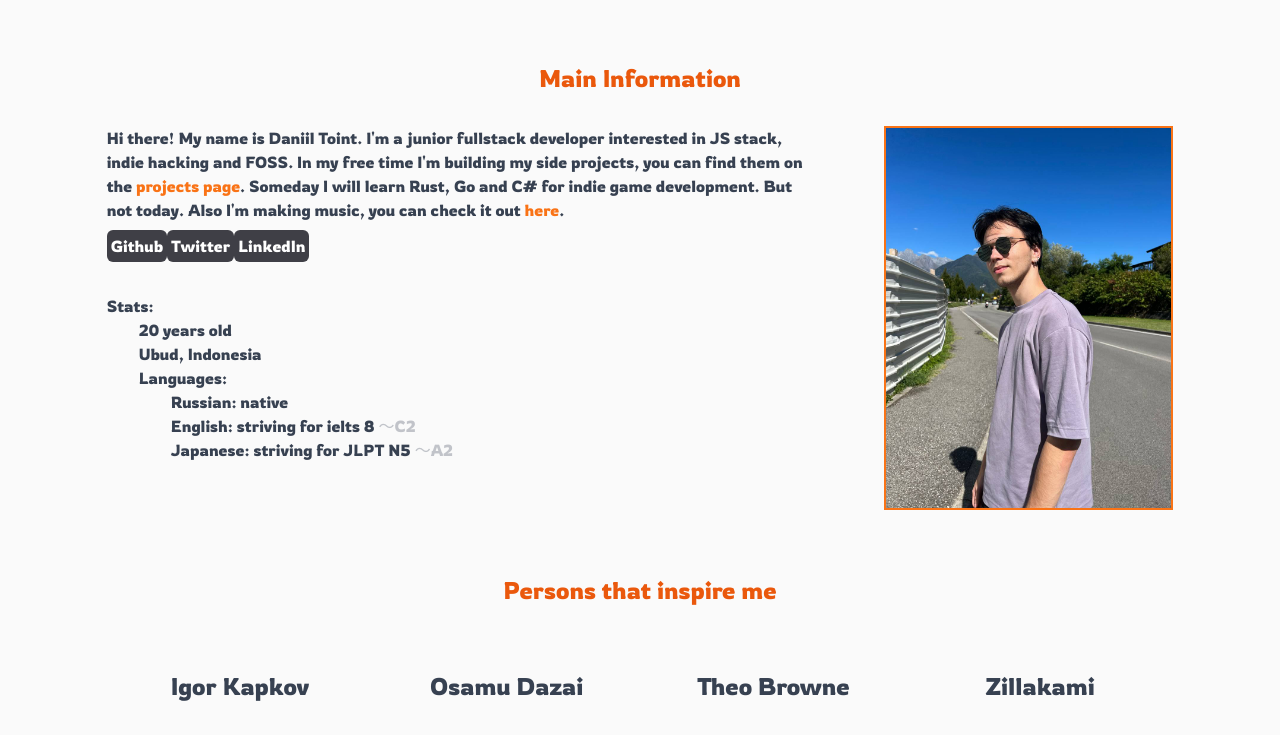
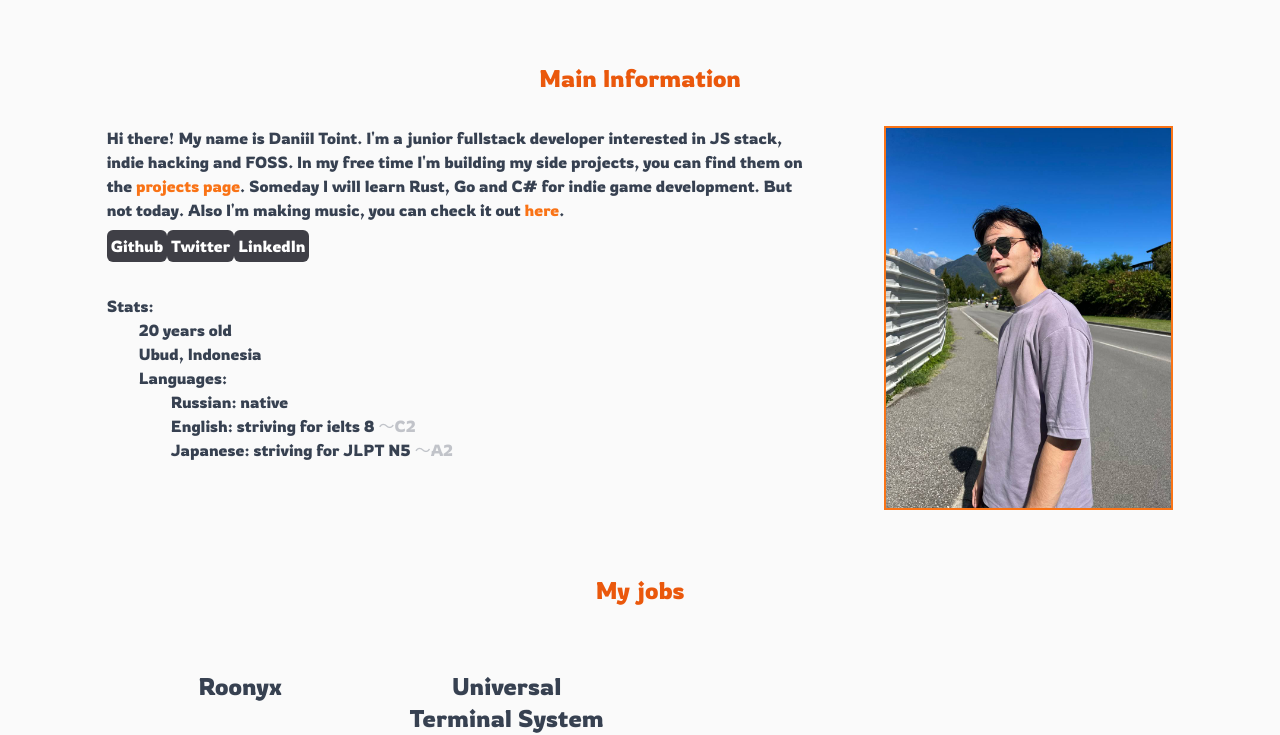
Before and after one commit to sobresaliente/my-world, an Astro site: page /about in a window 1280 px wide. Shown: the part 66-801 px from the top of the page. Built offline with nearby package versions, Linux system fonts and the light colour scheme; Astro itself is replaced by a stand-in of ours.

Commit message:
Add jobs block in about

```diff
--- a/src/pages/about.astro
+++ b/src/pages/about.astro
@@ -50,6 +50,13 @@ const pageTitle = "About me";
             </div>
         </AboutBlock>
 
+        <AboutBlock title="My  jobs">
+                <AboutGrid>
+                <AboutItem name="Roonyx" link="https://www.linkedin.com/company/roonyx" description="Built CRM system" picture="https://external-content.duckduckgo.com/iu/?u=https%3A%2F%2Fi.pinimg.com%2Foriginals%2Fcb%2Fa0%2F8e%2Fcba08e5238c05a6765a707e6a6b4f40d.jpg&f=1&nofb=1&ipt=f6e00cbfa8dbacf231ebfb19d7045c372d8ac13fad8e5e6dd34fb3fa5ca52d9b&ipo=images"  />
+                <AboutItem name="Universal Terminal System" link="https://www.linkedin.com/company/universal-terminal-system/mycompany/verification/" description="Teamlead" picture="https://external-content.duckduckgo.com/iu/?u=https%3A%2F%2Fmedia-exp1.licdn.com%2Fdms%2Fimage%2FC4D0BAQFFoxb8vz9D-A%2Fcompany-logo_200_200%2F0%2F1613020114591%3Fe%3D2147483647%26v%3Dbeta%26t%3D9CtWgZ5AffrMUIyThjZqjx7wQ8r69FrLT2ruRnAfbiw&f=1&nofb=1&ipt=e4edd7eee0f5c77b1b2e6805aa2272323eb288b4267c5950e98974aab0e6c628&ipo=images"  />
+            </AboutGrid>
+        </AboutBlock>
+
         <AboutBlock title="Persons that inspire me">
             <AboutGrid>
                 <AboutItem name="Igor Kapkov" link="https://igas.dev/" description="The best elder brother ever. Love ya" picture="/igor.jpg"  />
```
